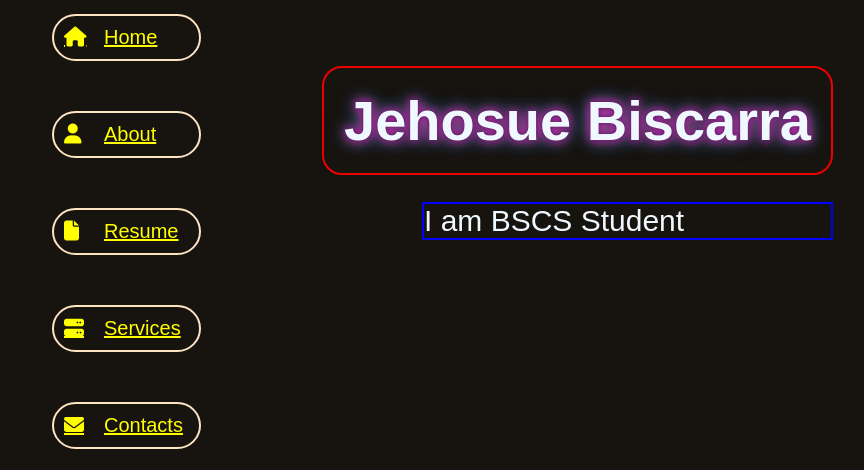
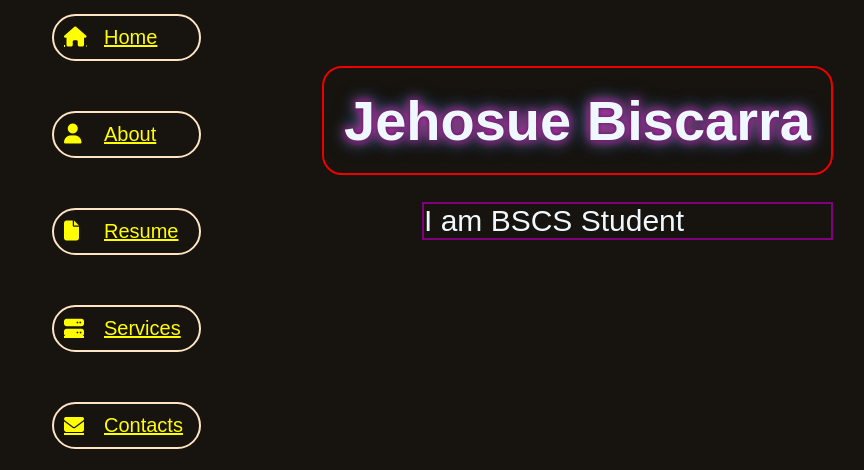
Before and after one commit to Jehooooo/LearningWebDev, a plain HTML site: page Portfolio/index.html in a window 1280 px wide. Shown: the part 330-800 px from the top of the page, without its empty margins (6-870 px from the left). Drawn offline with Linux system fonts and the light colour scheme.

Commit message:
Fixed Some Error

```diff
--- a/Portfolio/style.css
+++ b/Portfolio/style.css
@@ -102,7 +102,7 @@ body{
     margin-left: 100px;
     font-size: 30px;
     font-family: sans-serif;
-    border: blue 2px solid;
+    border: purple solid 2px ;
 
 }
 .ul-menu{
```
Also changed, not shown: Portfolio/images/jehodl1.jpg (added).
